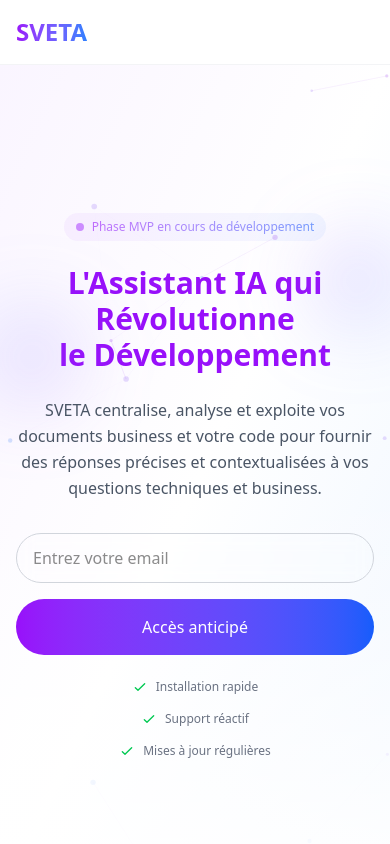
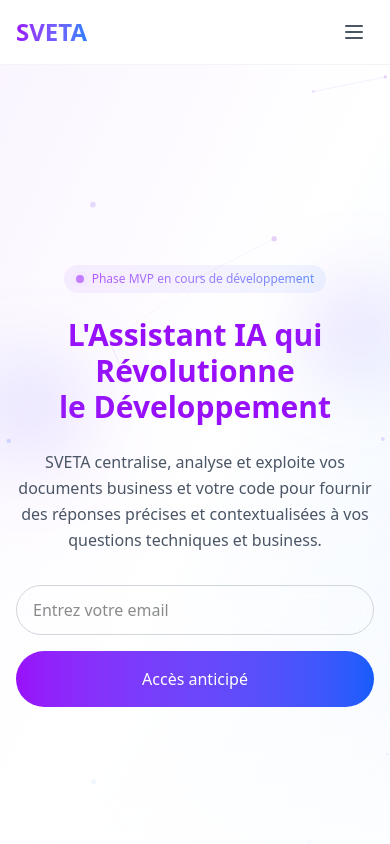
Before and after one commit to Walfhand/sveta.landing-page, a Next.js app: page / in a window 390 px wide. Shown: the top 844 px of the page. Built offline with nearby package versions, Linux system fonts and the light colour scheme.

Commit message:
hamburger menu + remove legal section in footer

```diff
--- a/src/components/Footer.tsx
+++ b/src/components/Footer.tsx
@@ -13,48 +13,32 @@ export default function Footer() {
           </div>
 
           <div>
-            <h4 className="font-semibold mb-4 text-gray-900 dark:text-white">Produit</h4>
+            <h4 className="font-semibold mb-4 text-gray-900 dark:text-white">
+              Produit
+            </h4>
             <ul className="space-y-2">
               <li>
-                <a href="#fonctionnalites" className="text-gray-600 hover:text-gray-900 dark:text-gray-400 dark:hover:text-white">
+                <a
+                  href="#fonctionnalites"
+                  className="text-gray-600 hover:text-gray-900 dark:text-gray-400 dark:hover:text-white"
+                >
                   Fonctionnalités
                 </a>
               </li>
               <li>
-                <a href="#apropos" className="text-gray-600 hover:text-gray-900 dark:text-gray-400 dark:hover:text-white">
+                <a
+                  href="#apropos"
+                  className="text-gray-600 hover:text-gray-900 dark:text-gray-400 dark:hover:text-white"
+                >
                   À propos
                 </a>
               </li>
               <li>
-                <a href="#phase" className="text-gray-600 hover:text-gray-900 dark:text-gray-400 dark:hover:text-white">
+                <a
+                  href="#phase"
+                  className="text-gray-600 hover:text-gray-900 dark:text-gray-400 dark:hover:text-white"
+                >
                   Phase MVP
-                </a>
-              </li>
-            </ul>
-          </div>
-
-          <div>
-            <h4 className="font-semibold mb-4 text-gray-900 dark:text-white">Légal</h4>
-            <ul className="space-y-2">
-              <li>
-                <a href="#confidentialite" className="text-gray-600 hover:text-gray-900 dark:text-gray-400 dark:hover:text-white">
-                  Politique de confidentialité
-                </a>
-              </li>
-              <li>
-                <a href="#conditions" className="text-gray-600 hover:text-gray-900 dark:text-gray-400 dark:hover:text-white">
-                  Conditions d'utilisation
-                </a>
-              </li>
-            </ul>
-          </div>
-
-          <div>
-            <h4 className="font-semibold mb-4 text-gray-900 dark:text-white">Contact</h4>
-            <ul className="space-y-2">
-              <li>
-                <a href="mailto:contact@sveta.ai" className="text-gray-600 hover:text-gray-900 dark:text-gray-400 dark:hover:text-white">
-                  contact@sveta.ai
                 </a>
               </li>
             </ul>
--- a/src/components/Header.tsx
+++ b/src/components/Header.tsx
@@ -1,6 +1,14 @@
+"use client";
 import Link from 'next/link';
+import { useState } from 'react';
 
 export default function Header() {
+  const [isMenuOpen, setIsMenuOpen] = useState(false);
+
+  const toggleMenu = () => {
+    setIsMenuOpen(!isMenuOpen);
+  };
+
   return (
     <header className="fixed top-0 w-full z-50 bg-white/80 backdrop-blur-sm border-b border-gray-100 dark:bg-black/80 dark:border-gray-800">
       <nav className="container mx-auto px-4 h-16 flex items-center justify-between">
@@ -10,6 +18,62 @@ export default function Header() {
           </span>
         </Link>
 
+        {/* Menu mobile burger */}
+        <button
+          onClick={toggleMenu}
+          className="md:hidden p-2 text-gray-600 hover:text-gray-900 dark:text-gray-300 dark:hover:text-white"
+          aria-label="Menu"
+        >
+          <svg
+            className="w-6 h-6"
+            fill="none"
+            strokeLinecap="round"
+            strokeLinejoin="round"
+            strokeWidth="2"
+            viewBox="0 0 24 24"
+            stroke="currentColor"
+          >
+            {isMenuOpen ? (
+              <path d="M6 18L18 6M6 6l12 12" />
+            ) : (
+              <path d="M4 6h16M4 12h16M4 18h16" />
+            )}
+          </svg>
+        </button>
+
+        {/* Menu mobile */}
+        {isMenuOpen && (
+          <div className="absolute top-16 left-0 right-0 bg-white dark:bg-black border-b border-gray-100 dark:border-gray-800 md:hidden">
+            <div className="container mx-auto px-4 py-4 flex flex-col space-y-4">
+              <Link
+                href="#fonctionnalites"
+                className="text-gray-600 hover:text-gray-900 dark:text-gray-300 dark:hover:text-white transition"
+                onClick={() => setIsMenuOpen(false)}
+              >
+                Fonctionnalités
+              </Link>
+              <Link
+                href="#apropos"
+                className="text-gray-600 hover:text-gray-900 dark:text-gray-300 dark:hover:text-white transition"
+                onClick={() => setIsMenuOpen(false)}
+              >
+                À propos
+              </Link>
+              <Link
+                href="#phase"
+                className="text-gray-600 hover:text-gray-900 dark:text-gray-300 dark:hover:text-white transition"
+                onClick={() => setIsMenuOpen(false)}
+              >
+                Phase MVP
+              </Link>
+              <button className="w-full px-6 py-2 rounded-full bg-gradient-to-r from-purple-600 to-blue-500 text-white font-medium hover:opacity-90 transition">
+                Démarrer
+              </button>
+            </div>
+          </div>
+        )}
+
+        {/* Menu desktop */}
         <div className="hidden md:flex items-center space-x-8">
           <Link href="#fonctionnalites" className="text-gray-600 hover:text-gray-900 dark:text-gray-300 dark:hover:text-white transition">
             Fonctionnalités
--- a/src/components/sections/HeroSection.tsx
+++ b/src/components/sections/HeroSection.tsx
@@ -8,7 +8,11 @@ interface HeroSectionProps {
   handleSubmit: (e: React.FormEvent) => void;
 }
 
-export default function HeroSection({ email, setEmail, handleSubmit }: HeroSectionProps) {
+export default function HeroSection({
+  email,
+  setEmail,
+  handleSubmit,
+}: HeroSectionProps) {
   const [isVisible, setIsVisible] = useState(false);
 
   useEffect(() => {
@@ -22,7 +26,13 @@ export default function HeroSection({ email, setEmail, handleSubmit }: HeroSecti
 
       <div className="container relative mx-auto px-4 py-12 sm:py-32">
         <div className="max-w-4xl mx-auto">
-          <div className={`text-center transform transition-all duration-1000 ${isVisible ? 'translate-y-0 opacity-100' : 'translate-y-10 opacity-0'}`}>
+          <div
+            className={`text-center transform transition-all duration-1000 ${
+              isVisible
+                ? "translate-y-0 opacity-100"
+                : "translate-y-10 opacity-0"
+            }`}
+          >
             <div className="inline-flex items-center gap-2 mb-6 px-3 sm:px-4 py-1.5 bg-gradient-to-r from-purple-500/10 to-blue-500/10 dark:from-purple-400/10 dark:to-blue-400/10 rounded-full animate-pulse">
               <span className="relative flex h-2 w-2">
                 <span className="animate-ping absolute inline-flex h-full w-full rounded-full bg-purple-600 opacity-75"></span>
@@ -47,13 +57,29 @@ export default function HeroSection({ email, setEmail, handleSubmit }: HeroSecti
               <div className="absolute -bottom-8 -left-8 w-24 h-24 bg-gradient-to-br from-blue-500/20 to-purple-500/20 rounded-full blur-2xl" />
             </h1>
 
-            <p className={`text-base sm:text-xl text-gray-600 dark:text-gray-300 mb-8 sm:mb-12 leading-relaxed transition-all duration-1000 delay-300 ${isVisible ? 'translate-y-0 opacity-100' : 'translate-y-10 opacity-0'}`}>
-              SVETA centralise, analyse et exploite vos documents business et votre code
-              pour fournir des réponses précises et contextualisées à vos questions techniques et business.
+            <p
+              className={`text-base sm:text-xl text-gray-600 dark:text-gray-300 mb-8 sm:mb-12 leading-relaxed transition-all duration-1000 delay-300 ${
+                isVisible
+                  ? "translate-y-0 opacity-100"
+                  : "translate-y-10 opacity-0"
+              }`}
+            >
+              SVETA centralise, analyse et exploite vos documents business et
+              votre code pour fournir des réponses précises et contextualisées à
+              vos questions techniques et business.
             </p>
 
-            <div className={`transition-all duration-1000 delay-500 ${isVisible ? 'translate-y-0 opacity-100' : 'translate-y-10 opacity-0'}`}>
-              <form onSubmit={handleSubmit} className="max-w-md mx-auto flex flex-col sm:flex-row gap-4">
+            <div
+              className={`transition-all duration-1000 delay-500 ${
+                isVisible
+                  ? "translate-y-0 opacity-100"
+                  : "translate-y-10 opacity-0"
+              }`}
+            >
+              <form
+                onSubmit={handleSubmit}
+                className="max-w-md mx-auto flex flex-col sm:flex-row gap-4"
+              >
                 <input
                   type="email"
                   value={email}
@@ -69,27 +95,6 @@ export default function HeroSection({ email, setEmail, handleSubmit }: HeroSecti
                   <span className="relative z-10">Accès anticipé</span>
                 </button>
               </form>
-
-              <div className="mt-6 sm:mt-8 flex flex-col sm:flex-row items-center justify-center gap-4 sm:gap-8 text-xs sm:text-sm text-gray-500 dark:text-gray-400">
-                <div className="flex items-center gap-2">
-                  <svg className="w-4 sm:w-5 h-4 sm:h-5 text-green-500" fill="none" viewBox="0 0 24 24" stroke="currentColor">
-                    <path strokeLinecap="round" strokeLinejoin="round" strokeWidth={2} d="M5 13l4 4L19 7" />
-                  </svg>
-                  <span>Installation rapide</span>
-                </div>
-                <div className="flex items-center gap-2">
-                  <svg className="w-4 sm:w-5 h-4 sm:h-5 text-green-500" fill="none" viewBox="0 0 24 24" stroke="currentColor">
-                    <path strokeLinecap="round" strokeLinejoin="round" strokeWidth={2} d="M5 13l4 4L19 7" />
-                  </svg>
-                  <span>Support réactif</span>
-                </div>
-                <div className="flex items-center gap-2">
-                  <svg className="w-4 sm:w-5 h-4 sm:h-5 text-green-500" fill="none" viewBox="0 0 24 24" stroke="currentColor">
-                    <path strokeLinecap="round" strokeLinejoin="round" strokeWidth={2} d="M5 13l4 4L19 7" />
-                  </svg>
-                  <span>Mises à jour régulières</span>
-                </div>
-              </div>
             </div>
           </div>
         </div>
```
